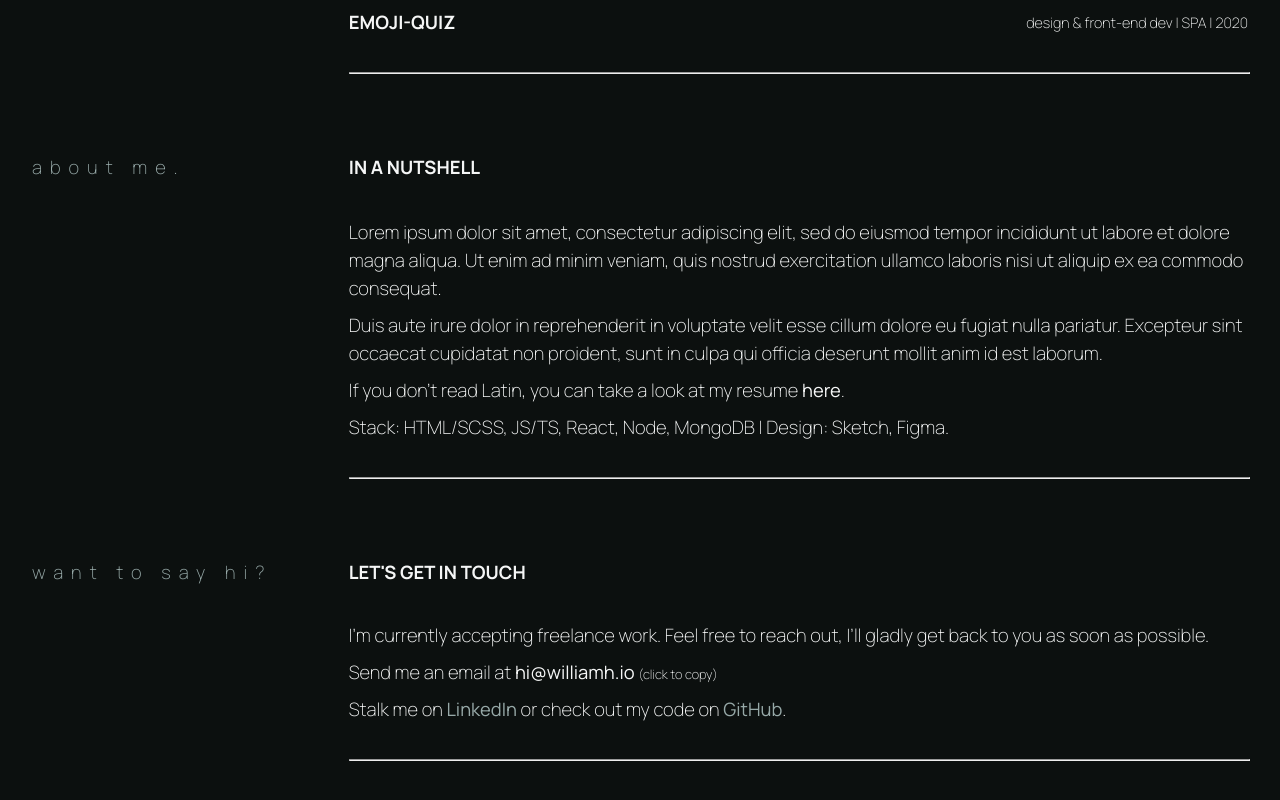
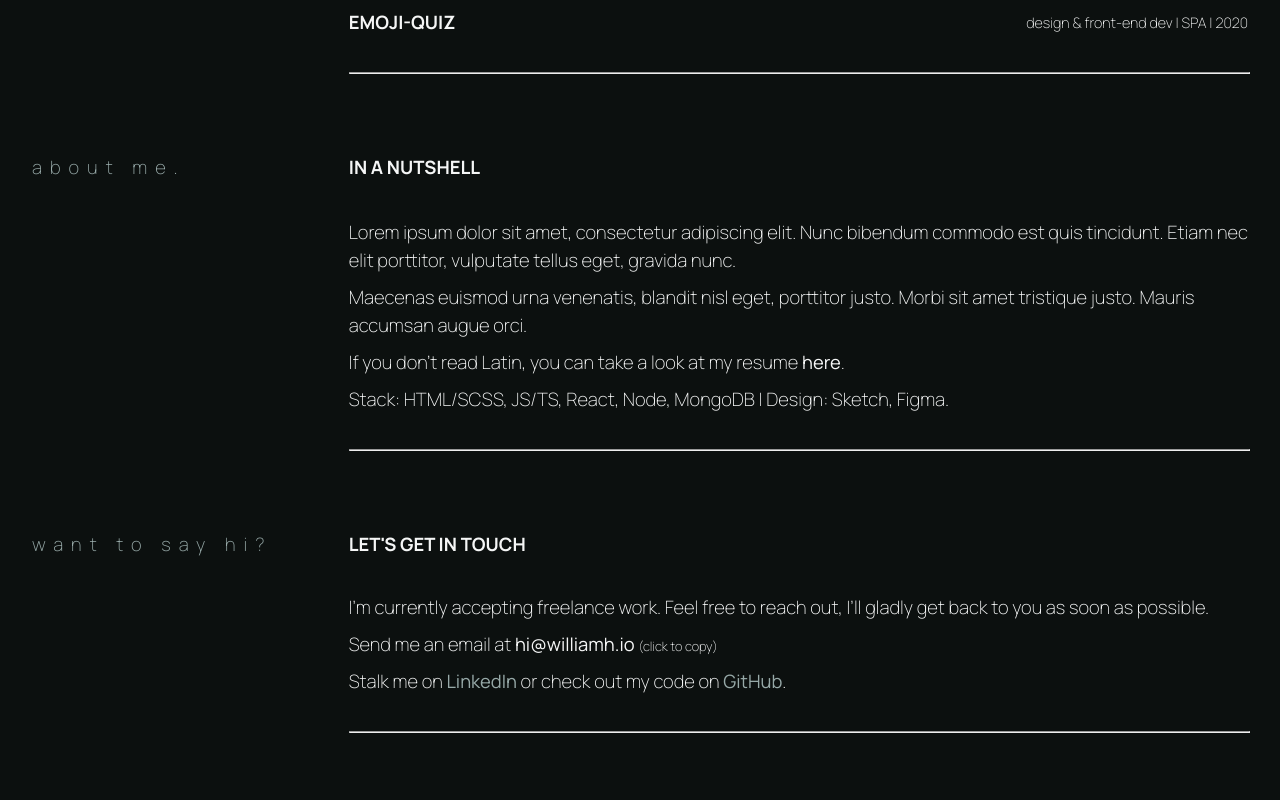
Before and after one commit to williamhzo/williamh.io, a React (Create React App) app: page / in a window 1280 px wide. Shown: the part 883-1683 px from the top of the page. Built offline with nearby package versions, Linux system fonts and the light colour scheme.

Commit message:
add data to json file

```diff
--- a/src/Components/AboutInfo.jsx
+++ b/src/Components/AboutInfo.jsx
@@ -1,20 +1,18 @@
 import React from 'react';
+
+import about from '../data/about.json';
 
 const AboutInfo = () => {
   return (
     <>
-      <h5 className="section__subtitle section__subtitle--margin">in a nutshell</h5>
-      <p className="about__description">
-        Lorem ipsum dolor sit amet, consectetur adipiscing elit, sed do eiusmod
-        tempor incididunt ut labore et dolore magna aliqua. Ut enim ad minim
-        veniam, quis nostrud exercitation ullamco laboris nisi ut aliquip ex ea
-        commodo consequat.
-      </p>
-      <p className="about__description">
-        Duis aute irure dolor in reprehenderit in voluptate velit esse cillum
-        dolore eu fugiat nulla pariatur. Excepteur sint occaecat cupidatat non
-        proident, sunt in culpa qui officia deserunt mollit anim id est laborum.
-      </p>
+      <h5 className="section__subtitle section__subtitle--margin">
+        in a nutshell
+      </h5>
+      {about.map((el, index) => (
+        <p key={index} className="about__description">
+          {el.aboutMe}
+        </p>
+      ))}
       <p className="about__description">
         If you don't read Latin, you can take a look at my resume{' '}
         <a
@@ -26,7 +24,7 @@ const AboutInfo = () => {
         </a>
         .
       </p>
-      <p className="about__description">Stack: HTML/SCSS, JS/TS, React, Node, MongoDB | Design: Sketch, Figma.</p>
+      <p className="about__description">{about[2].tools}</p>
       <hr className="content__separator"></hr>
     </>
   );
--- /dev/null
+++ b/src/data/about.json
@@ -0,0 +1,11 @@
+[
+  {
+    "aboutMe": "Lorem ipsum dolor sit amet, consectetur adipiscing elit. Nunc bibendum commodo est quis tincidunt. Etiam nec elit porttitor, vulputate tellus eget, gravida nunc."
+  },
+  {
+    "aboutMe": "Maecenas euismod urna venenatis, blandit nisl eget, porttitor justo. Morbi sit amet tristique justo. Mauris accumsan augue orci."
+  },
+  {
+    "tools": "Stack: HTML/SCSS, JS/TS, React, Node, MongoDB | Design: Sketch, Figma."
+  }
+]
```
